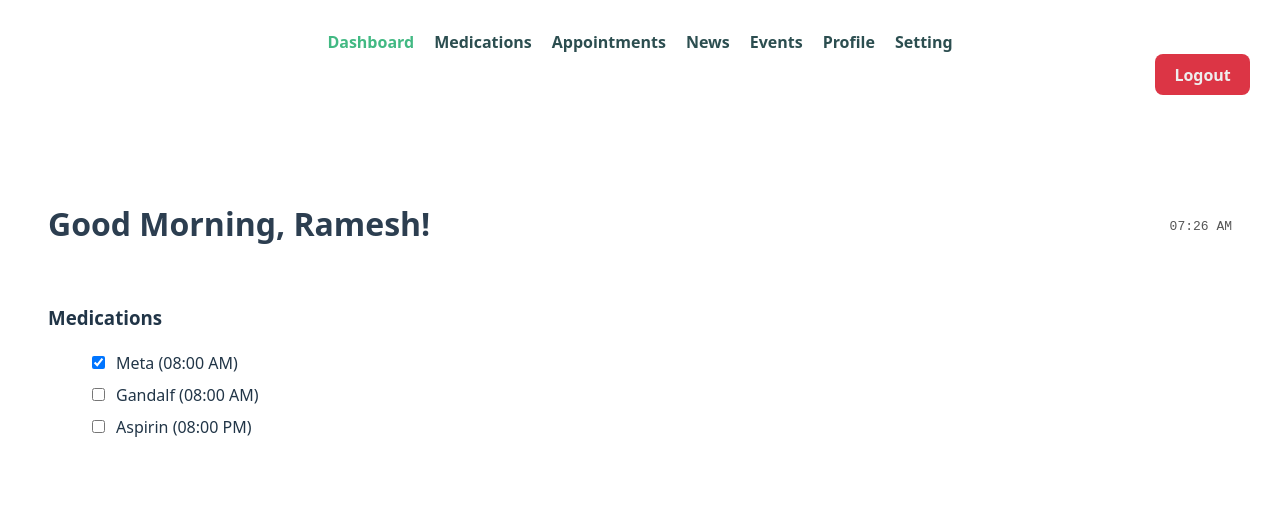
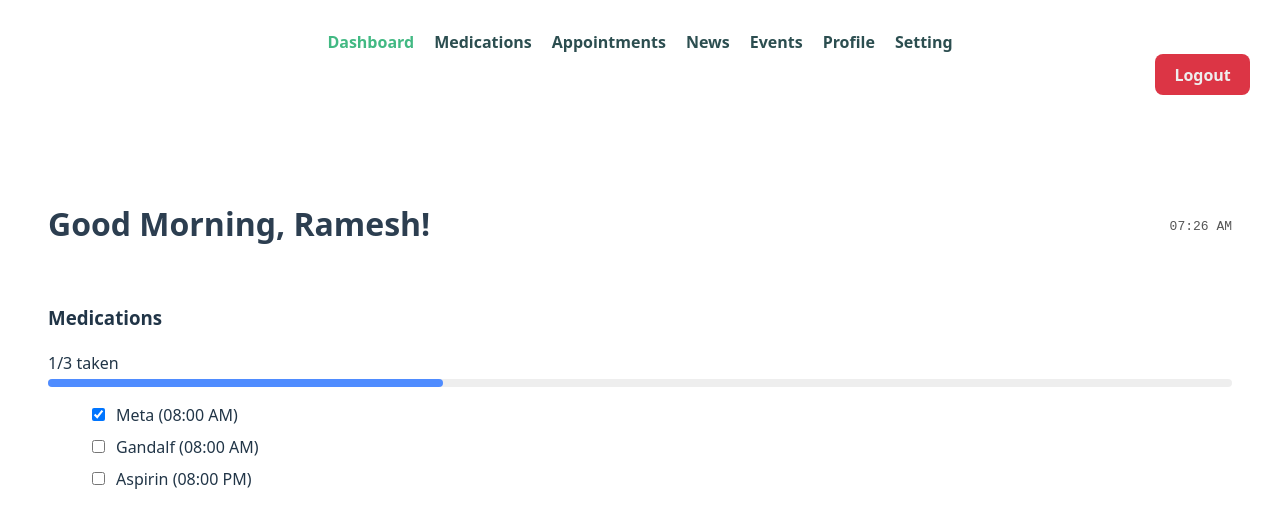
Before and after one commit to 21f3001925/soft-engg-project-may-2025-se-May-11, a Vue app in the folder frontend/: page /dashboard in a window 1280 px wide. Shown: the top 528 px of the page. Built offline with nearby package versions, Linux system fonts and the light colour scheme; sample sign-in values are in the browser's storage.

Commit message:
Add dynamic progress bar to the medications section

```diff
--- a/frontend/src/components/MedicationsSection.vue
+++ b/frontend/src/components/MedicationsSection.vue
@@ -1,18 +1,30 @@
 <script setup>
+import { computed } from 'vue';
 import { useScheduleStore } from '../store/scheduleStore';
 
 const scheduleStore = useScheduleStore();
 
 function toggleMedication(id) {
-  scheduleStore.medications = scheduleStore.medications.map((med) =>
-    med.id === id ? { ...med, taken: !med.taken } : med,
-  );
+  const med = scheduleStore.medications.find((m) => m.id === id);
+  if (med) {
+    med.taken = !med.taken;
+  }
 }
+
+const completedMeds = computed(() => scheduleStore.medications.filter((med) => med.taken).length);
+const totalMeds = computed(() => scheduleStore.medications.length);
+const progressPercentage = computed(() => (totalMeds.value === 0 ? 0 : (completedMeds.value / totalMeds.value) * 100));
 </script>
 
 <template>
   <div style="margin-bottom: 2rem">
     <h3>Medications</h3>
+    <div style="margin-bottom: 0.5rem">
+      <span>{{ completedMeds }}/{{ totalMeds }} taken</span>
+      <div class="progress-bar-container">
+        <div class="progress-bar" :style="{ width: progressPercentage + '%' }"></div>
+      </div>
+    </div>
     <ul>
       <li
         v-for="med in scheduleStore.medications"
@@ -25,3 +37,18 @@ function toggleMedication(id) {
     </ul>
   </div>
 </template>
+
+<style scoped>
+.progress-bar-container {
+  height: 8px;
+  background: #eee;
+  border-radius: 4px;
+  margin-top: 4px;
+}
+.progress-bar {
+  background: #4f8cff;
+  height: 100%;
+  border-radius: 4px;
+  transition: width 0.3s;
+}
+</style>
```
